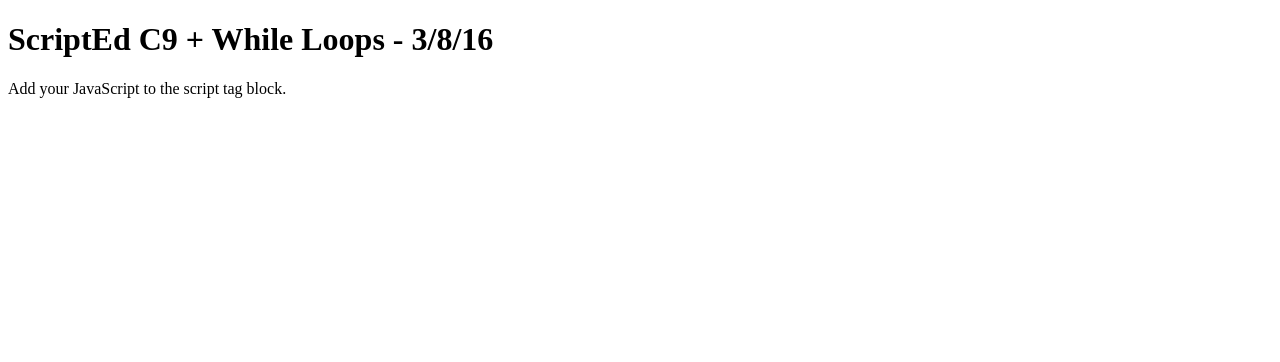
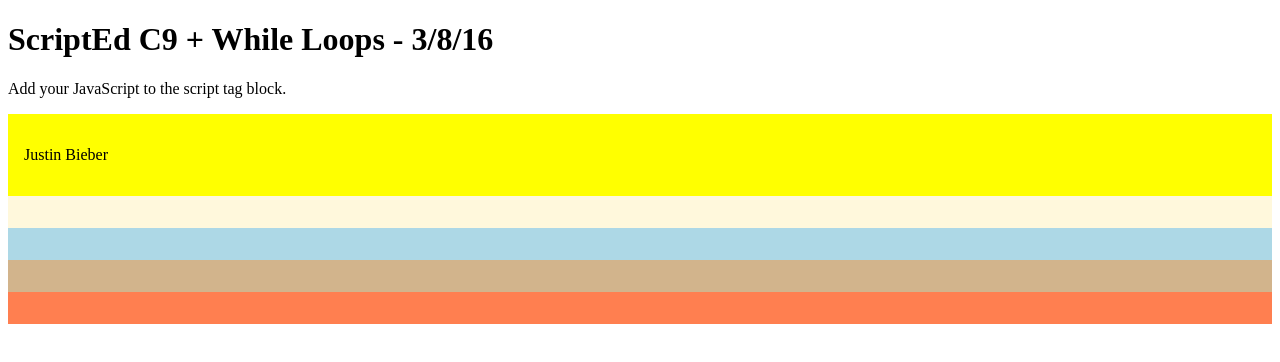
Before and after one commit to mirie/scripted-loops, a plain HTML site: page index.html in a window 1280 px wide. Drawn offline with nearby package versions, Linux system fonts and the light colour scheme.

```diff
--- a/index.html
+++ b/index.html
@@ -3,21 +3,59 @@
   <head>
     <script src="https://code.jquery.com/jquery-1.12.1.min.js"></script>
     <title>ScriptEd C9 + While Loops - 3/8/16</title>
+
+    <style>
+      div { padding: 1em; }
+
+      #bieber-example { background-color: yellow; }
+      #bieber-time { background-color: cornsilk; }
+      #count-up { background-color: lightblue; }
+      #skip { background-color: tan; }
+      #sum { background-color: coral; }
+    </style>
   </head>
 
   <body>
     <h1>ScriptEd C9 + While Loops - 3/8/16</h1>
     <p>Add your JavaScript to the script tag block.</p>
 
+    <!-- Div used for JQuery append() example -->
+    <div id="bieber-example" class="bieber"></div>
+
+    <!-- Divs for the exercises -->
+    <div id="bieber-time" class="bieber"></div>
+    <div id="count-up"></div>
+    <div id="skip"></div>
+    <div id="sum"></div>
+
+
     <script>
-      <!--
+      /**
         JavaScript:
 
-        1. Write a while loop that prints "Justin Bieber" 10 times.
-        2. Using a while loop, print to the console starting from 77 up to, and including 88.
-        3. Using a while loop, print to the console 1 to 10 except 7. Hint: use if statements
-        4. Using a while loop, add numbers 1 thru 20 (1 + 2 + 3 + 4 ... + 20). Print the sum to the console.
-      -->
+        Use the example "Bieber Example for using the JQuery append function."
+
+        1. Write a while loop that appends paragraphs with the text "Justin Bieber"
+           10 times to div with the id "bieber-time".
+
+        2. Using a while loop, that appends the numbers starting from
+           77 up to, and including 88 (each wrapped in a paragraph tag) to the div
+           with the id "count-up"
+
+        3. Using a while loop, append the numbers 1 to 10 except 7
+           (each wrapped in a paragraph tag) to the div with the id "skip"
+           Hint: use an if statement, remember === and !==
+
+        4. Using a while loop, add numbers 1 thru 10 (1 + 2 + 3 + 4 ... + 10).
+           Append the sum (wrapped in a paragraph tag) to the div with the id "sum"
+      */
+
+      // Bieber Example for using the JQuery append function.
+      $('#bieber-example').append("<p>Justin Bieber</p>");
+
+
+      // Your code for exercises below:
+
 
     </script>
   </body>
```
